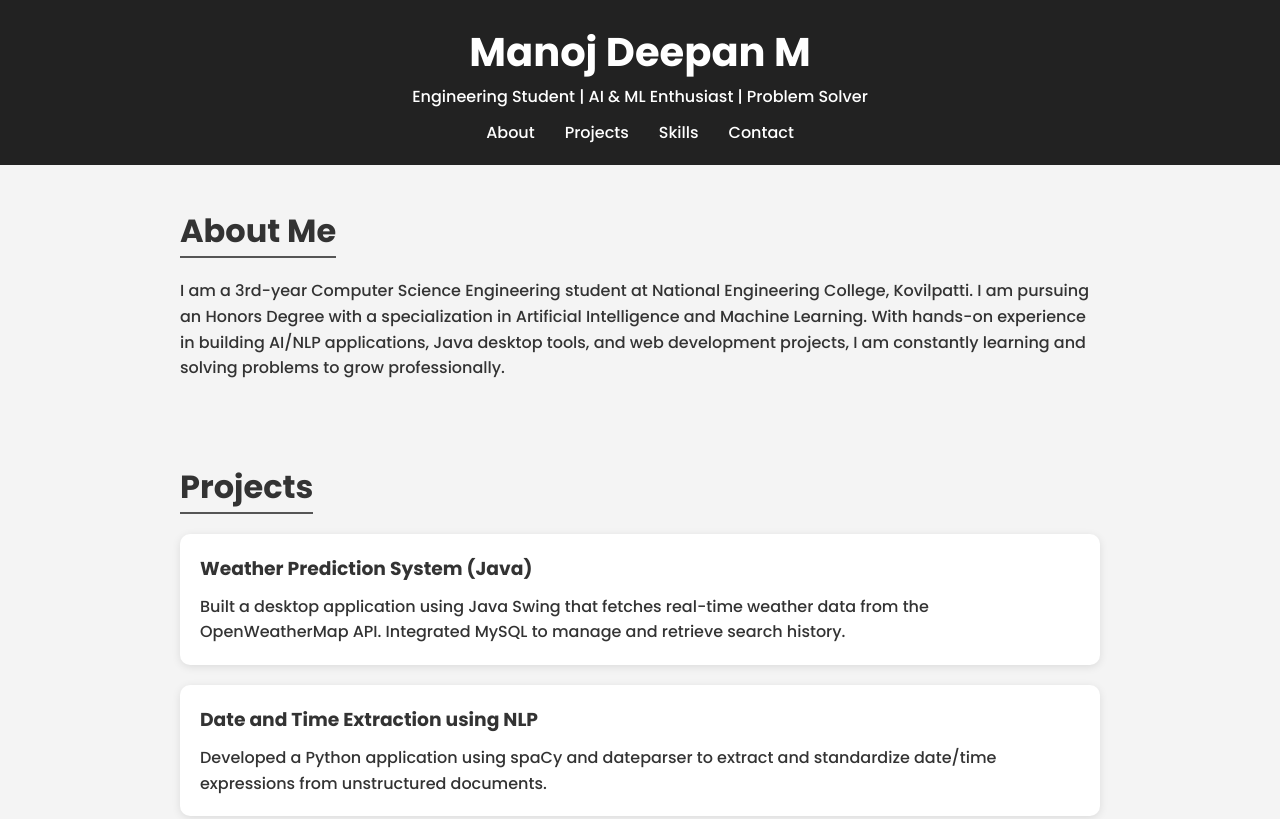
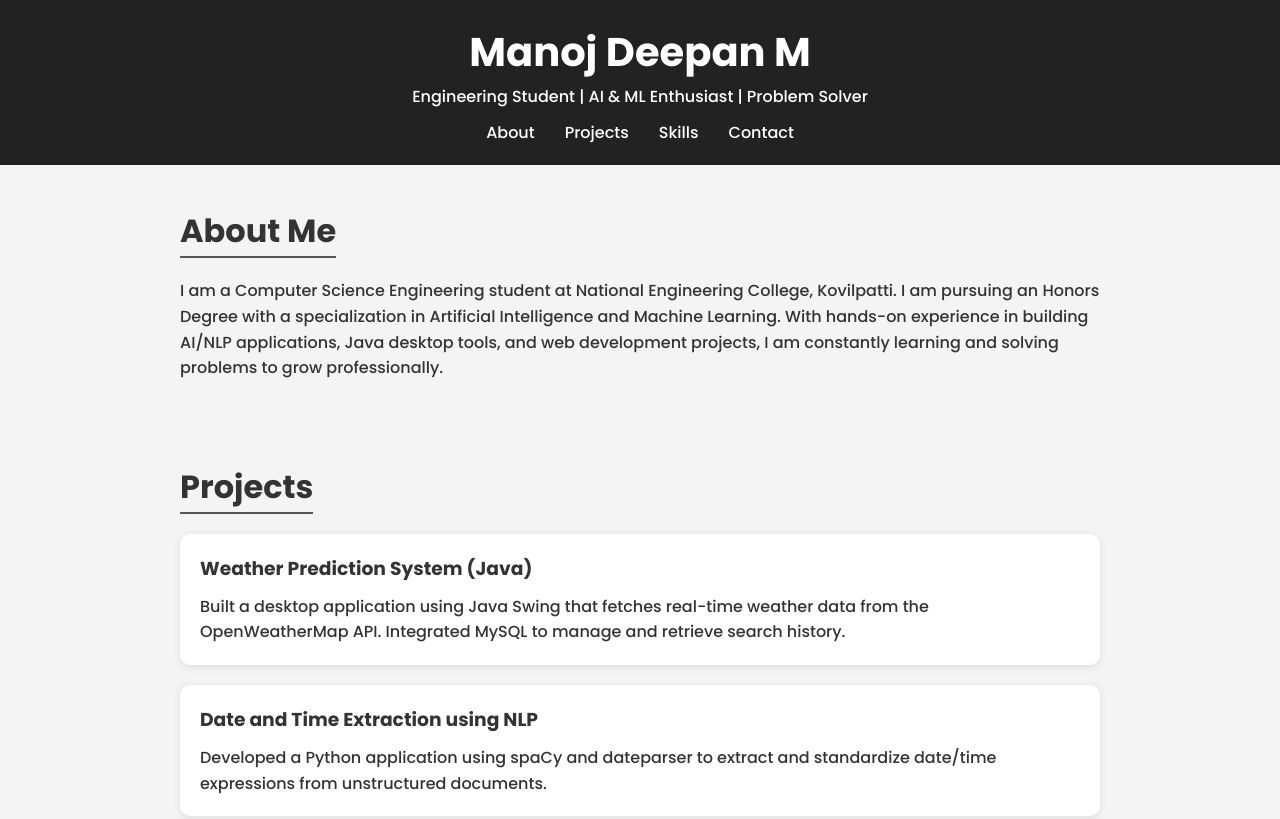
Before and after one commit to Manojdeepan/manoj_protfolio, a plain HTML site: page index.html in a window 1280 px wide. Shown: the top 819 px of the page. Drawn offline with Linux system fonts and the light colour scheme.

Commit message:
Update index.html

```diff
--- a/index.html
+++ b/index.html
@@ -110,7 +110,7 @@
 
   <section class="about" id="about">
     <h2 class="section-title">About Me</h2>
-    <p>I am a 3rd-year Computer Science Engineering student at National Engineering College, Kovilpatti. I am pursuing an Honors Degree with a specialization in Artificial Intelligence and Machine Learning. With hands-on experience in building AI/NLP applications, Java desktop tools, and web development projects, I am constantly learning and solving problems to grow professionally.</p>
+    <p>I am a  Computer Science Engineering student at National Engineering College, Kovilpatti. I am pursuing an Honors Degree with a specialization in Artificial Intelligence and Machine Learning. With hands-on experience in building AI/NLP applications, Java desktop tools, and web development projects, I am constantly learning and solving problems to grow professionally.</p>
   </section>
 
   <section class="projects" id="projects">
```
